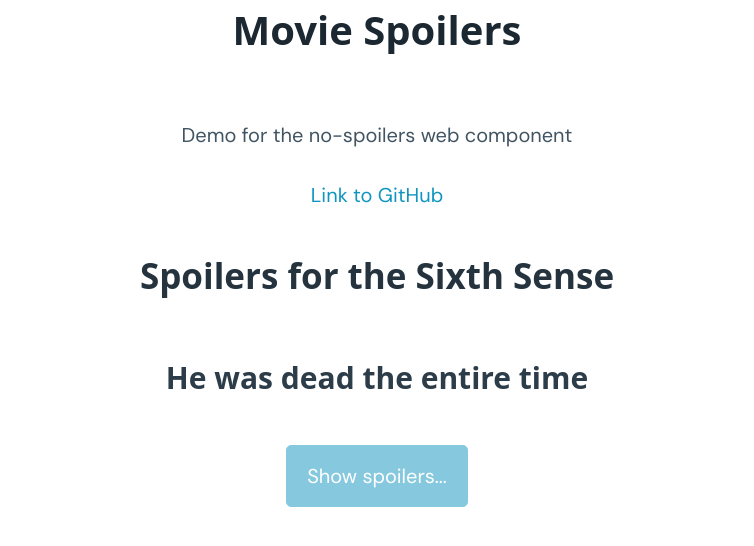
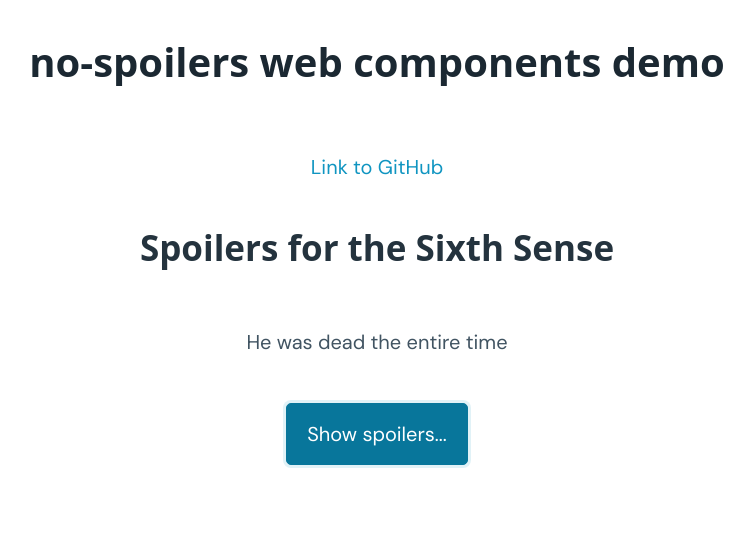
Before and after one commit to andrico1234/no-spoilers, a website: page demo/index.html in a window 1280 px wide. Both pictures are taken after a click on the button "Show spoilers...". Shown: the whole page, without its empty margins (263-1017 px from the left). Drawn offline with nearby package versions, Linux system fonts and the light colour scheme.

Commit message:
update no spoilers

```diff
--- a/demo/index.html
+++ b/demo/index.html
@@ -5,21 +5,22 @@
   <meta charset="utf-8">
   <link rel="preconnect" href="https://fonts.gstatic.com" crossorigin />
   <link href="https://fonts.googleapis.com/css2?family=DM+Sans:wght@400&display=swap" rel="stylesheet" />
-  <link rel="stylesheet" href="https://cdn.jsdelivr.net/npm/@picocss/pico@1/css/pico.min.css">
-
+  <link rel="stylesheet" href="https://cdn.jsdelivr.net/npm/@picocss/pico@next/css/pico.min.css" />
   <link rel="stylesheet" href="style.css" />
 </head>
 
 <body>
   <div id="demo">
-    <h1>Movie Spoilers</h1>
-    <p>Demo for the no-spoilers web component</p>
+    <h1>no-spoilers web components demo</h1>
     <a href="">Link to GitHub</a>
     <div class="spoiler-set">
       <h2>Spoilers for the Sixth Sense</h2>
       <no-spoilers button-text="Show spoilers...">
-        <details>
-          <h3>He was dead the entire time</h3>
+        <details slot="spoilers">
+          <summary>Click to reveal spoilers</summary>
+          <p>
+            He was dead the entire time
+          </p>
         </details>
       </no-spoilers>
     </div>
--- a/demo/style.css
+++ b/demo/style.css
@@ -6,16 +6,24 @@
 body {
   font-family: var(--primary-font-family);
   max-width: 900px;
+  margin-block: 32px;
   margin-inline: auto;
   text-align: center;
 }
 
 button {
   width: fit-content;
-  margin-inline: auto;
 }
 
 .spoiler-set {
   border-radius: 2px;
   margin-block: 40px;
 }
+
+[role=group] {
+  display: flex;
+  flex-direction: column;
+  gap: 16px;
+  align-items: center;
+  justify-content: center;
+}
--- a/no-spoilers.js
+++ b/no-spoilers.js
@@ -1,11 +1,21 @@
+
+const blurValue = "blur(8px)"
 class NoSpoilers extends HTMLElement {
+  static register(tagName) {
+    if ("customElements" in window) {
+      customElements.define(tagName || "no-spoilers", NoSpoilers);
+    }
+  }
+
   static get observedAttributes() {
     return ["button-text"];
   }
 
-  static register(tagName) {
-    if ("customElements" in window) {
-      customElements.define(tagName || "no-spoilers", NoSpoilers);
+  attributeChangedCallback(name, oldValue, newValue) {
+    if (name === "button-text" && oldValue !== newValue) {
+      if (this.buttonEl) {
+        this.buttonEl.textContent = newValue;
+      }
     }
   }
 
@@ -14,37 +24,75 @@
       return document.addEventListener("readystatechange", this.connectedCallback.bind(this), { once: true })
     }
 
-
     if (this.children.length === 1 && this.children[0].tagName === "DETAILS") {
       const details = this.children[0];
-      const childElement = details.children[0];
-      details.replaceWith(childElement);
+      const children = Array.from(details.childNodes);
+
+      const content = children.find((child) => {
+        if (child.textContent.trim() === "") {
+          return false;
+        }
+
+        if (child.tagName === "SUMMARY") {
+          return false;
+        }
+
+        return true;
+      })
+
+      if (!content) {
+        console.warn("Ensure that you pass through a single <details> element as a child of <no-spoilers>. This ensures that behvaviour works even JavaScript fails to load.");
+      }
+
+      details.replaceWith(content);
+
+      content.inert = true;
+    } else {
+      console.warn("Ensure that you pass through a single <details> element as a child of <no-spoilers>. This ensures that behvaviour works even JavaScript fails to load.");
     }
 
     Array.from(this.children).forEach(child => {
-      child.style.filter = "blur(8px)";
+      child.style.filter = blurValue;
     })
 
-    const el = document.createElement("button");
-    el.textContent = this.getAttribute("button-text") || "Reveal Spoilers";
-    el.addEventListener("click", () => {
-      Array.from(this.children).forEach(child => {
-        child.style.filter = "none";
-      })
+    this.setAttribute('role', 'group');
 
-      el.disabled = true;
-    })
+    const buttonEl = document.createElement("button");
 
-    this.buttonEl = el;
+    this.buttonEl = buttonEl;
 
-    this.appendChild(el);
+    buttonEl.setAttribute('aria-expanded', 'false');
+    buttonEl.setAttribute('data-spoiler-trigger', '');
+    buttonEl.textContent = this.getAttribute("button-text") || "Reveal Spoilers";
+    buttonEl.addEventListener("click", this.#handleClick);
+
+    this.appendChild(buttonEl);
   }
 
-  attributeChangedCallback(name, oldValue, newValue) {
-    if (name === "button-text" && oldValue !== newValue) {
-      this.buttonEl.textContent = newValue;
+  #handleClick = () => {
+    const buttonEl = this.buttonEl;
+    const isExpanded = buttonEl.getAttribute("aria-expanded") === "true";
+
+    if (!isExpanded) {
+      buttonEl.setAttribute("aria-expanded", "true");
+      Array.from(this.children).forEach(child => {
+        if (child.hasAttribute("data-spoiler-trigger")) return;
+
+        child.style.filter = "none";
+        child.inert = false;
+      })
+    } else {
+      buttonEl.setAttribute("aria-expanded", "false");
+      Array.from(this.children).forEach(child => {
+        if (child.hasAttribute("data-spoiler-trigger")) return;
+
+        child.style.filter = blurValue;
+        child.inert = true;
+      })
     }
   }
+
+
 }
 
 NoSpoilers.register();
```
